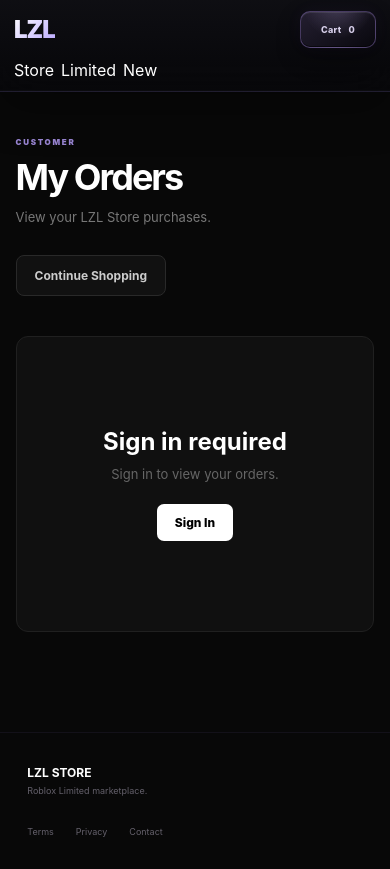
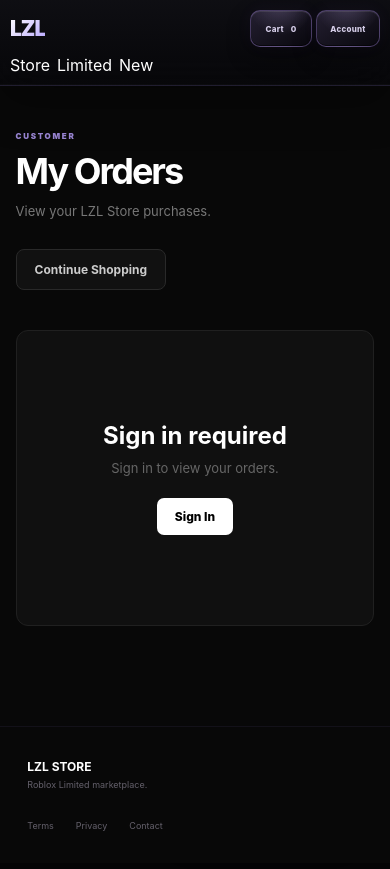
Before and after one commit to LimZL1128/LZL-STORE, a website built with Vite: page html/orders.html in a window 390 px wide. Built offline with nearby package versions, Linux system fonts and the light colour scheme.

Commit message:
Fix mobile account button

```diff
--- a/css/store.css
+++ b/css/store.css
@@ -3161,3 +3161,82 @@
     0 8px 20px
     rgba(0, 0, 0, 0.28);
 }
+
+@media (max-width: 450px) {
+
+  #accountButton {
+    display: inline-flex !important;
+
+    min-width: 64px;
+    height: 37px;
+
+    padding: 0 8px;
+
+    font-size: 8px;
+  }
+
+  .header-actions {
+    display: flex;
+
+    align-items: center;
+    justify-content: flex-end;
+
+    gap: 4px;
+  }
+
+  .header-button {
+    min-width: 60px;
+    height: 37px;
+
+    padding: 0 7px;
+
+    font-size: 8px;
+  }
+
+  .search-button {
+    min-width: 38px;
+    width: 38px;
+
+    padding: 0;
+  }
+
+  .cart-button {
+    min-width: 62px;
+  }
+
+  .store-header {
+    grid-template-columns: auto 1fr;
+
+    gap: 8px;
+
+    padding: 10px 10px;
+  }
+
+  .store-logo h1 {
+    font-size: 21px;
+  }
+
+  .store-nav {
+    width: 100%;
+
+    overflow-x: auto;
+
+    justify-content: flex-start;
+  }
+
+  .store-nav-button {
+    min-width: 62px;
+
+    padding: 0 8px;
+
+    flex-shrink: 0;
+  }
+
+  .products-grid {
+    grid-template-columns: 1fr;
+  }
+
+  .hero-category-row {
+    grid-template-columns: 1fr;
+  }
+}
```
